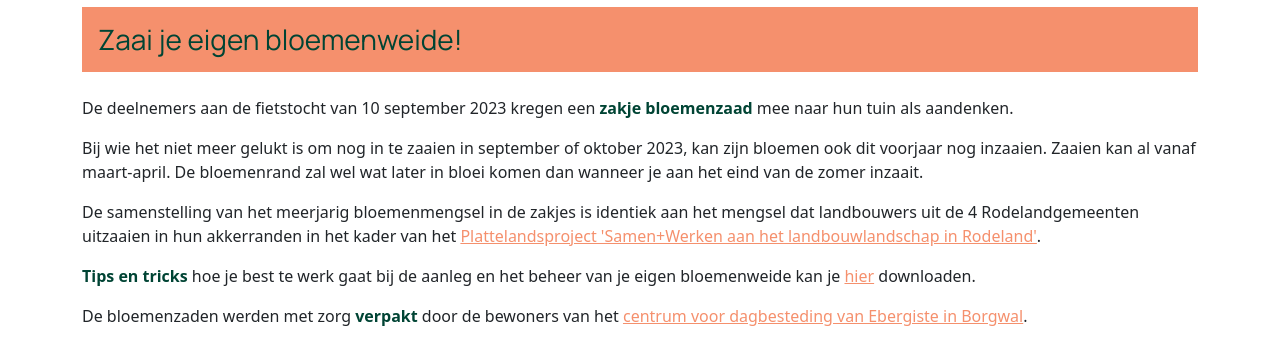
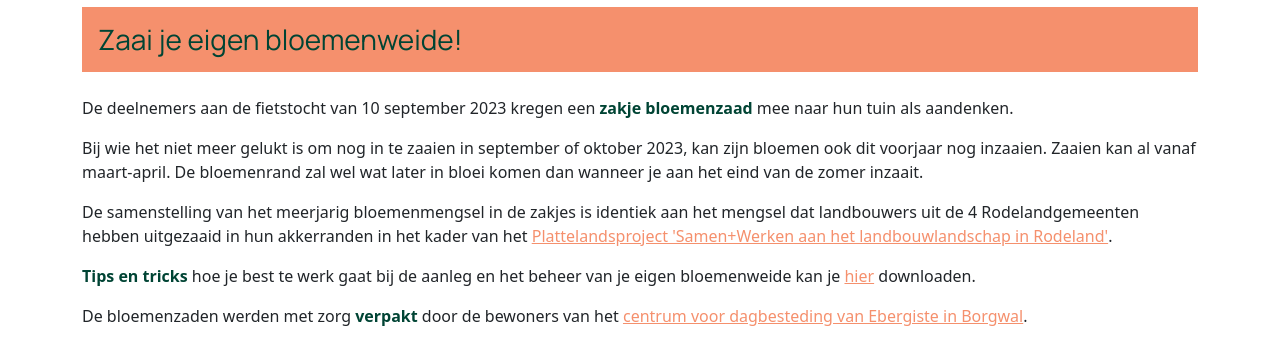
Before and after one commit to bartvle/rodeland, a Django app: page / in a window 1280 px wide. Shown: the part 2406-2755 px from the top of the page. Run offline with Django 3.2, Linux system fonts and the light colour scheme; some libraries are stand-ins or nearby versions.

Commit message:
Update content

```diff
--- a/app/rodeland/templates/pdpo.html
+++ b/app/rodeland/templates/pdpo.html
@@ -38,7 +38,7 @@
     </div>
 
     <div>
-        <h2 class="mt-4">3 ha bloemenranden ingezaaid in Rodeland dankzij de landbouwers en het PDPO-project!</h2>
+        <h2 class="mt-4">3 ha bloemenranden ingezaaid in Rodeland dankzij enthousiaste landbouwers en het PDPO-project!</h2>
 
         <p>
             In 2022 en 2023 konden landbouwers uit Gavere, Melle, Merelbeke en Oosterzele bloemrijke akkerranden inzaaien in het kader van het PDPO-project 'Samen+Werken aan het landbouwlandschap in Rodeland'. Ze kregen <span class="fw-bold color1">gratis bloemenzaad</span>, een <span class="fw-bold color1">vergoeding</span> van 0,17 euro per m² en <span class="fw-bold color1">persoonlijk advies</span> van Boerennatuur Vlaanderen. In het totaal hebben <span class="fw-bold color1">22 landbouwers 3 ha bloemenranden ingezaaid</span>, verspreid over de 4 Rodelandgemeenten.
--- a/app/rodeland/templates/start.html
+++ b/app/rodeland/templates/start.html
@@ -179,7 +179,7 @@
                     <div class="mb-4">
                         <p>De deelnemers aan de fietstocht van 10 september 2023 kregen een <span class="fw-bold color1">zakje bloemenzaad</span> mee naar hun tuin als aandenken.</p>
                         <p>Bij wie het niet meer gelukt is om nog in te zaaien in september of oktober 2023, kan zijn bloemen ook dit voorjaar nog inzaaien. Zaaien kan al vanaf maart-april. De bloemenrand zal wel wat later in bloei komen dan wanneer je aan het eind van de zomer inzaait.</p>
-                        <p>De samenstelling van het meerjarig bloemenmengsel in de zakjes is identiek aan het mengsel dat landbouwers uit de 4 Rodelandgemeenten uitzaaien in hun akkerranden in het kader van het <a class="text" href="/pdpo">Plattelandsproject 'Samen+Werken aan het landbouwlandschap in Rodeland'</a>.</p>
+                        <p>De samenstelling van het meerjarig bloemenmengsel in de zakjes is identiek aan het mengsel dat landbouwers uit de 4 Rodelandgemeenten hebben uitgezaaid in hun akkerranden in het kader van het <a class="text" href="/pdpo">Plattelandsproject 'Samen+Werken aan het landbouwlandschap in Rodeland'</a>.</p>
                         <p><span class="fw-bold color1">Tips en tricks</span> hoe je best te werk gaat bij de aanleg en het beheer van je eigen bloemenweide kan je <a class="text" href="/static/items/2023_bloemenweide/Bloemenweide_Rodeland_handleiding_10sept2023.pdf" download>hier</a> downloaden.</p>
                         <p>De bloemenzaden werden met zorg <span class="fw-bold color1">verpakt</span> door de bewoners van het <a class="text" href="https://www.ebergiste.be/" target="_blank">centrum voor dagbesteding van Ebergiste in Borgwal</a>.</p>
                     </div>
```
